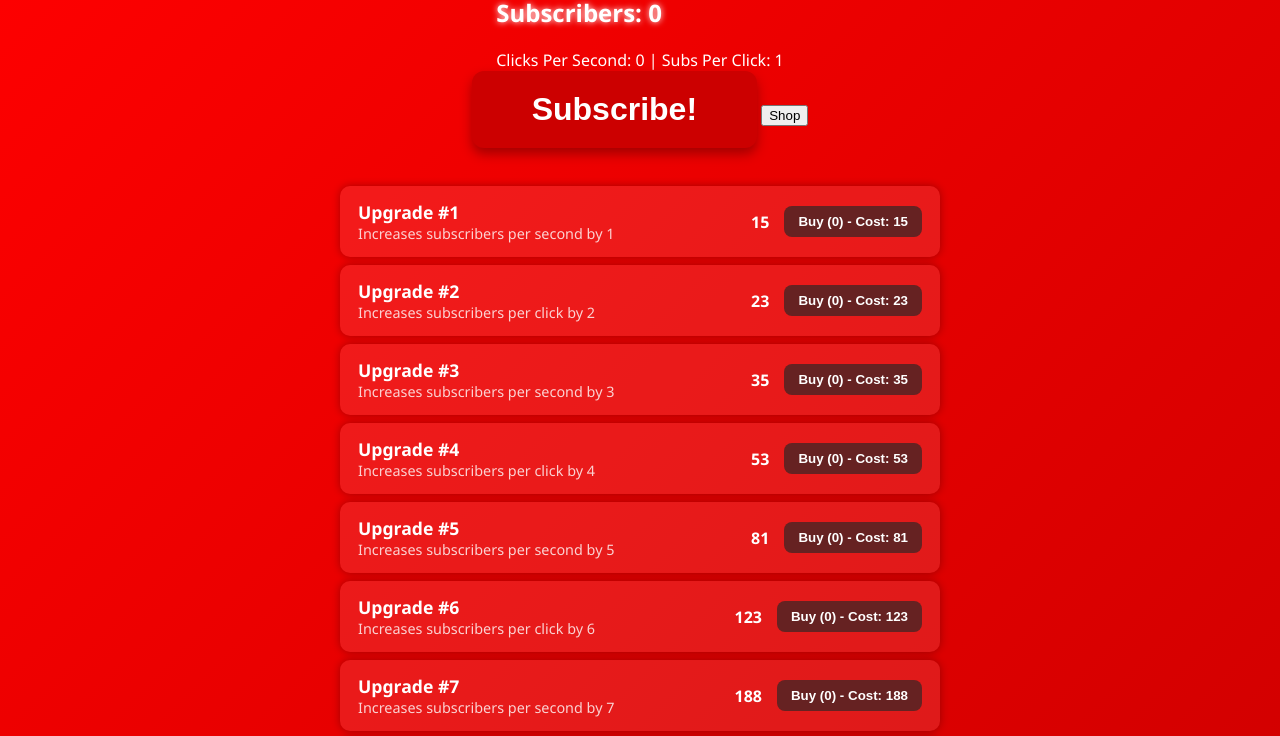
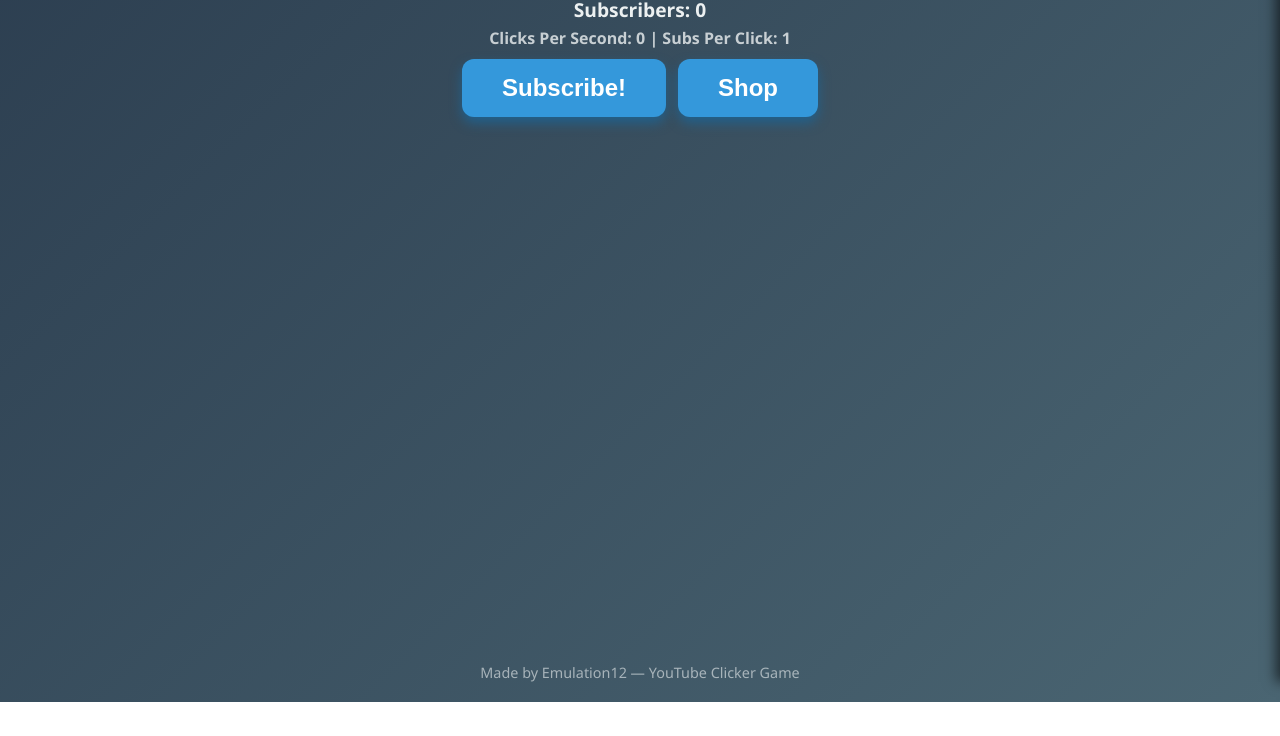
Before and after one commit to Emulation-REal/emuclicker.com, a plain HTML site: page index.html in a window 1280 px wide. Shown: the part 98-834 px from the top of the page. After the commit the page ends 800 px from the top, so only its background shows below. Drawn offline with Linux system fonts and the light colour scheme.

Commit message:
Update style.css

```diff
--- a/style.css
+++ b/style.css
@@ -4,97 +4,151 @@
 }
 body {
   font-family: 'Segoe UI', Tahoma, Geneva, Verdana, sans-serif;
-  background: linear-gradient(135deg, #ff0000 0%, #8b0000 100%);
-  color: white;
+  background: linear-gradient(135deg, #2c3e50 0%, #4a6572 100%);
+  color: #ecf0f1;
   margin: 0;
   min-height: 100vh;
   display: flex;
   flex-direction: column;
   align-items: center;
   padding: 20px;
+  overflow-x: hidden; /* prevent horizontal scroll */
 }
+
 h1 {
   margin-bottom: 10px;
   font-weight: 900;
-  text-shadow: 0 0 8px rgba(255, 255, 255, 0.6);
+  text-shadow: 0 0 8px rgba(236, 240, 241, 0.8);
+  user-select: none;
 }
-#subscriber-count {
-  font-size: 1.5rem;
+
+#stats {
+  margin-bottom: 10px;
+  font-weight: 600;
+  font-size: 1.2rem;
+  text-align: center;
+  user-select: none;
+}
+#cps-spc {
+  margin-top: 4px;
+  font-size: 1rem;
+  opacity: 0.8;
+}
+
+#buttons-container {
+  display: flex;
+  gap: 12px;
   margin-bottom: 20px;
-  font-weight: 700;
-  text-shadow: 0 0 6px #fff;
 }
-#subscribe-btn {
-  background-color: #cc0000;
+
+button {
+  background-color: #3498db;
   border: none;
   border-radius: 12px;
   color: white;
-  font-size: 2rem;
+  font-size: 1.5rem;
   font-weight: 700;
-  padding: 20px 60px;
+  padding: 15px 40px;
   cursor: pointer;
-  box-shadow: 0 6px 12px #a30000;
-  transition: background-color 0.2s ease;
+  box-shadow: 0 6px 12px #21618c;
+  transition: background-color 0.3s ease, transform 0.15s ease, box-shadow 0.3s ease;
   user-select: none;
 }
-#subscribe-btn:hover {
-  background-color: #e60000;
-  box-shadow: 0 8px 16px #bf0000;
+button:hover {
+  background-color: #5dade2;
+  box-shadow: 0 8px 18px #2980b9;
+  transform: scale(1.05);
 }
-#subscribe-btn:active {
-  background-color: #b20000;
-  box-shadow: inset 0 2px 4px #8b0000;
+button:active {
+  background-color: #2874a6;
+  box-shadow: inset 0 2px 4px #1b4f72;
+  transform: scale(0.95);
 }
+button:disabled {
+  background-color: #5a6a7a;
+  cursor: not-allowed;
+  box-shadow: none;
+  transform: none;
+}
+
+/* Shop panel */
 #upgrades {
-  margin-top: 30px;
-  width: 100%;
-  max-width: 600px;
+  position: fixed;
+  top: 80px;
+  right: 0;
+  width: 320px;
+  max-width: 90vw;
+  height: calc(100vh - 100px);
+  background: rgba(44, 62, 80, 0.95);
+  border-left: 3px solid #2980b9;
+  overflow-y: auto;
+  padding: 20px;
+  box-shadow: -4px 0 12px rgba(0, 0, 0, 0.6);
+  transform: translateX(100%);
+  transition: transform 0.35s ease;
+  z-index: 1000;
+  user-select: none;
+}
+#upgrades.shop-open {
+  transform: translateX(0);
 }
 .upgrade {
-  background: rgba(255, 255, 255, 0.1);
-  margin: 8px 0;
+  background: rgba(236, 240, 241, 0.1);
+  margin: 10px 0;
   padding: 14px 18px;
   border-radius: 10px;
   display: flex;
   justify-content: space-between;
   align-items: center;
-  box-shadow: 0 0 8px rgba(0,0,0,0.3);
+  box-shadow: 0 0 8px rgba(0,0,0,0.25);
+  transition: background-color 0.3s ease;
+}
+.upgrade:hover {
+  background: rgba(236, 240, 241, 0.18);
 }
 .upgrade .info {
   flex: 1;
+  padding-right: 10px;
 }
 .upgrade .name {
   font-weight: 700;
   font-size: 1.1rem;
+  color: #dbe9fa;
 }
 .upgrade .desc {
   font-size: 0.9rem;
   opacity: 0.8;
+  color: #a3b1c6;
 }
 .upgrade .cost {
   margin-right: 15px;
   font-weight: 700;
   font-size: 1rem;
+  color: #82caff;
 }
 .upgrade button {
-  background-color: #bb2222;
+  background-color: #2980b9;
   border: none;
   border-radius: 8px;
   padding: 8px 14px;
   font-weight: 700;
   color: white;
   cursor: pointer;
-  transition: background-color 0.2s ease;
+  transition: background-color 0.3s ease, transform 0.15s ease;
 }
-.upgrade button:hover {
-  background-color: #dd3333;
+.upgrade button:hover:not(:disabled) {
+  background-color: #5dade2;
+  transform: scale(1.1);
 }
 .upgrade button:disabled {
-  background-color: #662222;
+  background-color: #4a6572;
   cursor: not-allowed;
+  transform: none;
 }
+
 footer {
   margin-top: auto;
-  font-size: 0.8rem;
-  opacity: 0.7;
+  font-size: 0.9rem;
+  opacity: 0.6;
+  user-select: none;
 }
```
